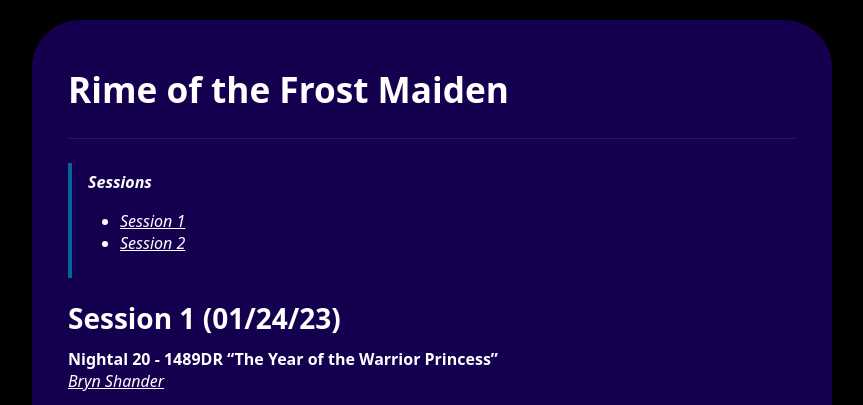
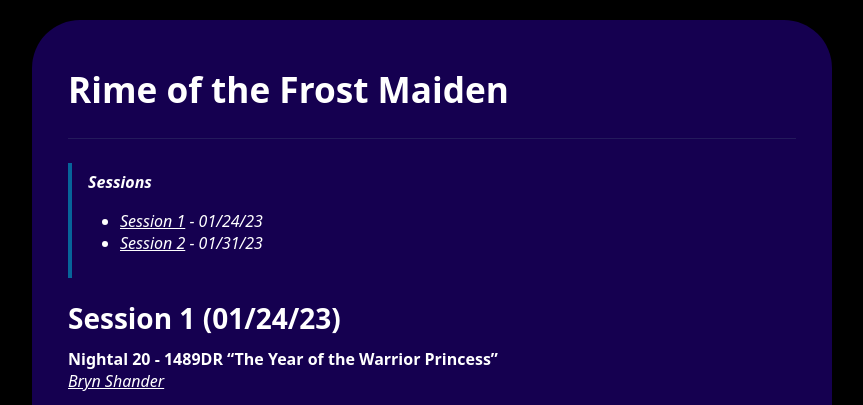
Before and after one commit to GMTim/RimeOfTheFrostMaiden, a Jekyll site: the page built from past-sessions.md, in a window 1280 px wide. Shown: the top 405 px of the page, without its empty margins (208-1071 px from the left). Built offline with Jekyll 4.4.1, drawn with Linux system fonts in a browser that asks for light colours.

Commit message:
Added dates to the sessions menu.

```diff
--- a/past-sessions.md
+++ b/past-sessions.md
@@ -2,8 +2,8 @@
 ---
 
 > **Sessions**
-> - [Session 1](#session-1-012423)
-> - [Session 2](#session-2-013123)
+> - [Session 1](#session-1-012423) - 01/24/23
+> - [Session 2](#session-2-013123) - 01/31/23
 
 ### Session 1 (01/24/23)
 **Nightal 20 - 1489DR "The Year of the Warrior Princess"**
```
